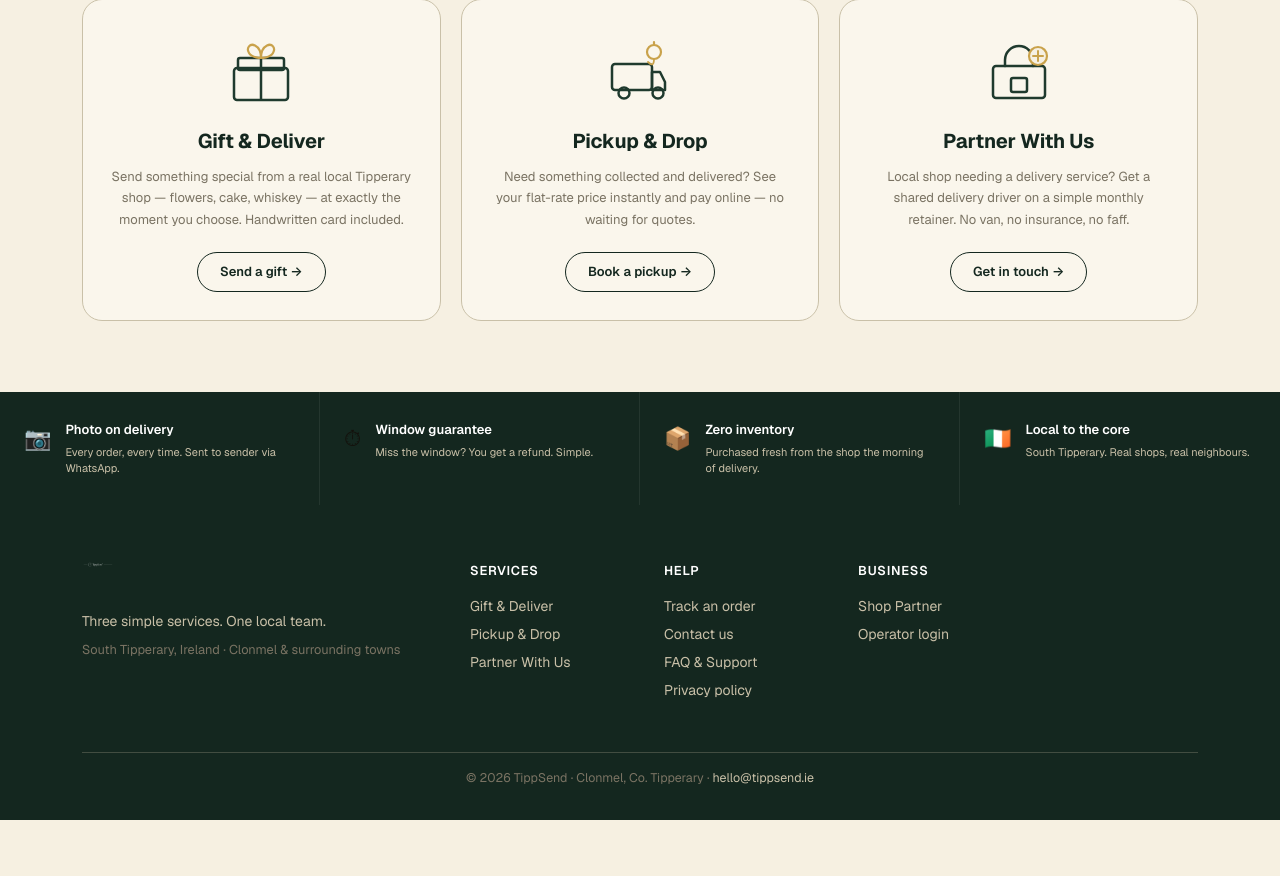
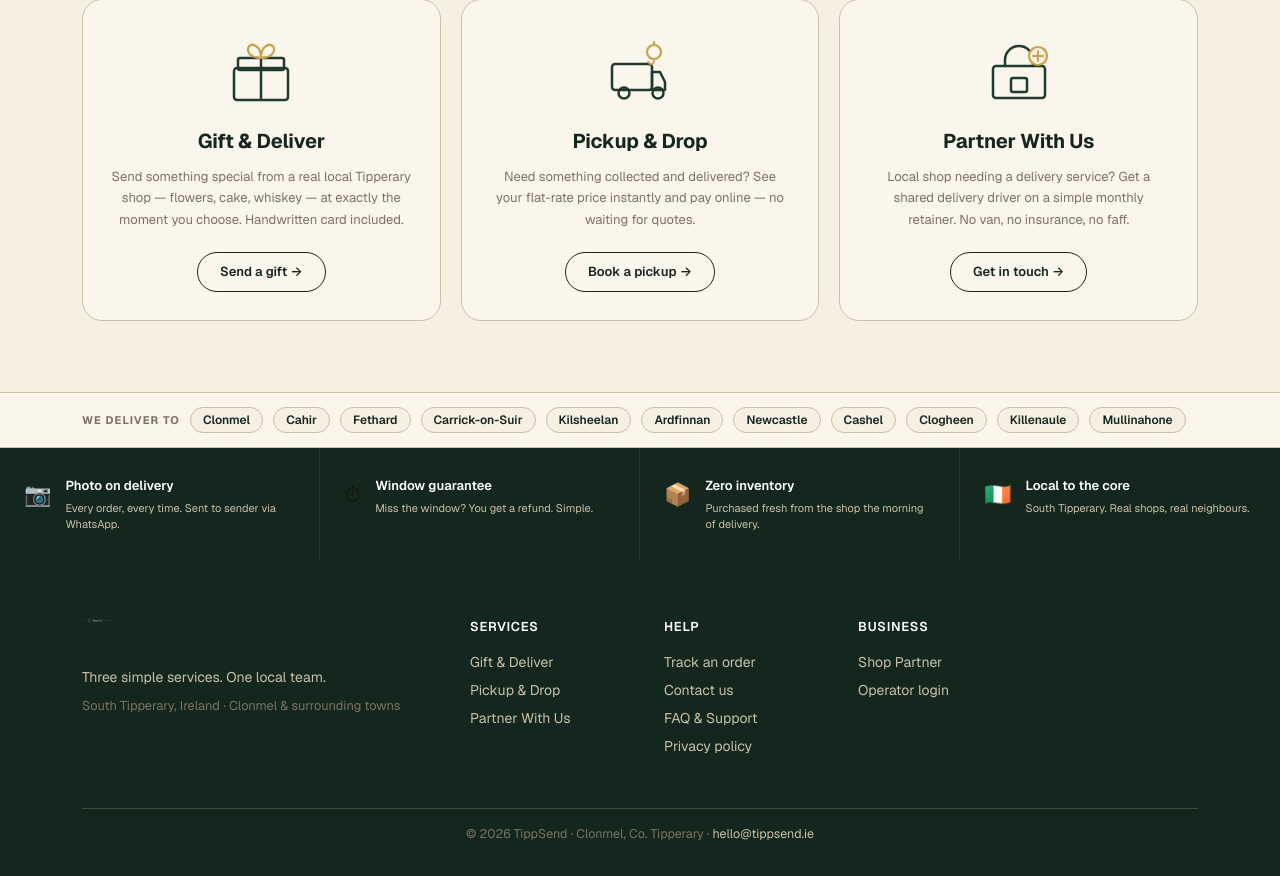
Before and after one commit to farhananwarghumman/TippSend, an ASP.NET Core app: page / in a window 1280 px wide. Shown: the part 631-1507 px from the top of the page. Before the commit the page ends 1451 px from the top, so only its background shows below. Run offline with ASP.NET Core 8, Linux system fonts and the light colour scheme; some libraries are stand-ins or nearby versions.

Commit message:
Fix pricing table towns and add coverage strip to homepage
- Pricing table Mid Tipperary row was missing Ardfinnan and Newcastle
- Homepage now shows a coverage strip with all 11 towns as chips

Co-Authored-By: Claude Sonnet 4.6 <noreply@anthropic.com>

```diff
--- a/Pages/Index.cshtml
+++ b/Pages/Index.cshtml
@@ -267,6 +267,19 @@ body { background: var(--gs-cream); }
     </section>
 </section>
 
+<!-- ═══ COVERAGE STRIP ══════════════════════════════════════════ -->
+<div style="background:var(--gs-paper);border-top:1px solid var(--gs-mist);border-bottom:1px solid var(--gs-mist);padding:14px 0">
+    <div class="container-xl">
+        <div style="display:flex;flex-wrap:wrap;align-items:center;gap:8px 10px">
+            <span style="font-size:11px;font-weight:700;letter-spacing:0.1em;text-transform:uppercase;color:var(--gs-stone);flex-shrink:0">We deliver to</span>
+            @foreach (var town in new[]{"Clonmel","Cahir","Fethard","Carrick-on-Suir","Kilsheelan","Ardfinnan","Newcastle","Cashel","Clogheen","Killenaule","Mullinahone"})
+            {
+                <span style="font-size:12px;font-weight:600;color:var(--gs-bog-deep);background:var(--gs-cream);border:1.5px solid var(--gs-mist);border-radius:var(--r-pill);padding:3px 12px">@town</span>
+            }
+        </div>
+    </div>
+</div>
+
 <!-- ═══ STATS BAR ════════════════════════════════════════════════ -->
 <div class="stats-bar" data-anim style="--anim-delay:0.1s">
     <div class="stat-cell">
--- a/Pages/Send/Index.cshtml
+++ b/Pages/Send/Index.cshtml
@@ -633,7 +633,7 @@ body { background: var(--gs-cream); }
                 </thead>
                 <tbody>
                     <tr><td>Clonmel</td><td>Town centre and surrounds</td><td style="text-align:right">€6</td></tr>
-                    <tr><td>Mid Tipperary</td><td>Cahir, Fethard, Carrick, Kilsheelan</td><td style="text-align:right">€10</td></tr>
+                    <tr><td>Mid Tipperary</td><td>Cahir, Fethard, Carrick-on-Suir, Kilsheelan, Ardfinnan, Newcastle</td><td style="text-align:right">€10</td></tr>
                     <tr><td>Outer Tipperary</td><td>Cashel, Clogheen, Killenaule, Mullinahone</td><td style="text-align:right">€14</td></tr>
                     <tr><td>Between areas</td><td>Pickup and drop in different areas — e.g. Clonmel to Cahir</td><td style="text-align:right">€12</td></tr>
                     <tr><td>Evening / Sunday</td><td>After 6pm or any Sunday</td><td style="text-align:right">+€5</td></tr>
```
